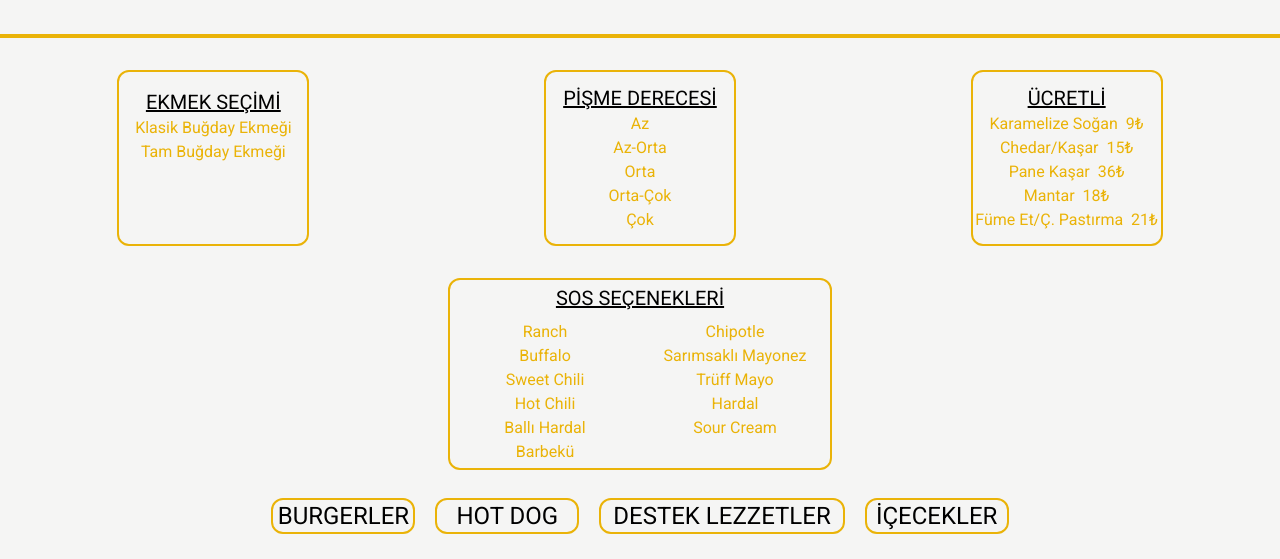
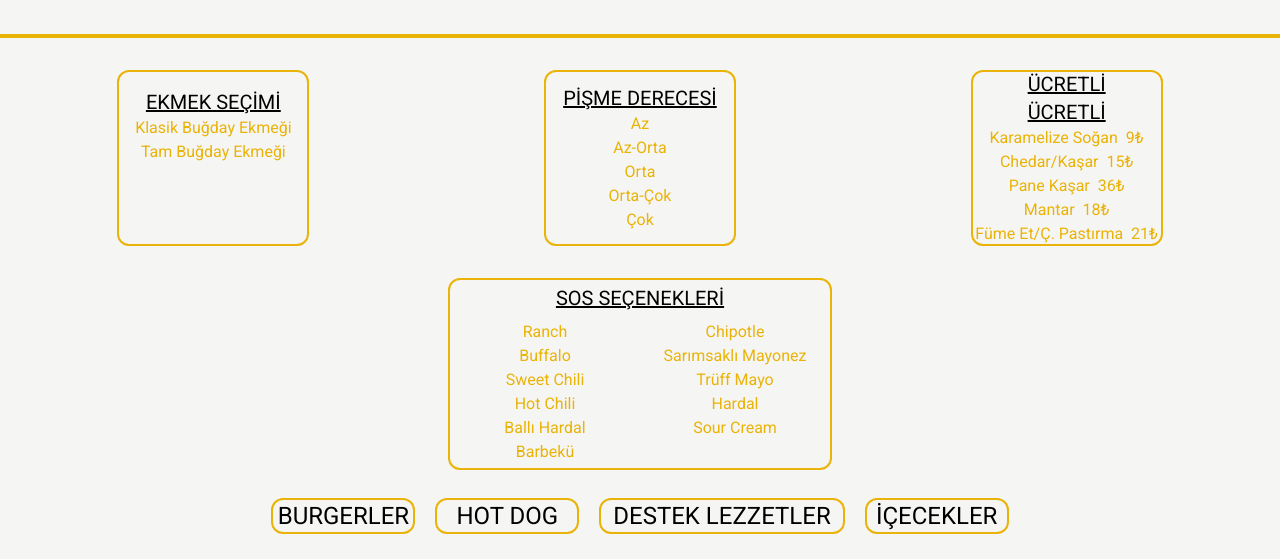
Before and after one commit to WBuro/TheJuicyLucy, a website: page index.html in a window 1280 px wide. Shown: the part 158-717 px from the top of the page. Drawn offline with Linux system fonts and the light colour scheme.

Commit message:
trying something

```diff
--- a/index.html
+++ b/index.html
@@ -48,6 +48,7 @@
             </ul>
         </div>
         <div class="container mx-auto w-48 h-44 border-2 border-yellow-500 mb-4 flex flex-col justify-center items-center rounded-xl">
+            <h3 class="text-xl text-center underline uppercase">Ücretlİ</h3>
             <h3 class="text-xl text-center underline uppercase">Ücretlİ</h3>
             <ul>
                 <li class="text-center text-yellow-500">Karamelize Soğan&nbsp;&nbsp;9&#8378;</li>
```
